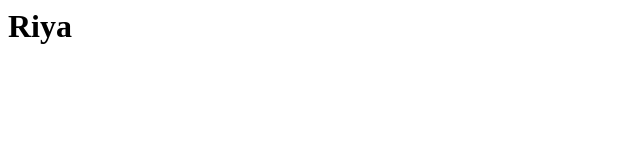
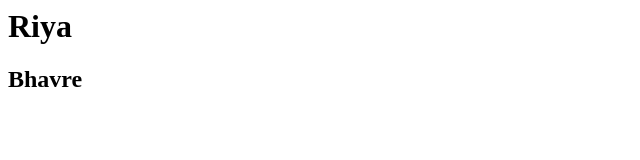
Before and after one commit to riyubhawre/psk1projectapp, a plain HTML site: page index.html in a window 1280 px wide. Shown: the whole page, without its empty margins (0-640 px from the left). Drawn offline with Linux system fonts and the light colour scheme.

Commit message:
data branch added

```diff
--- a/index.html
+++ b/index.html
@@ -1 +1,2 @@
 <h1>Riya</h1>
+<h2>Bhavre</h2>
```
